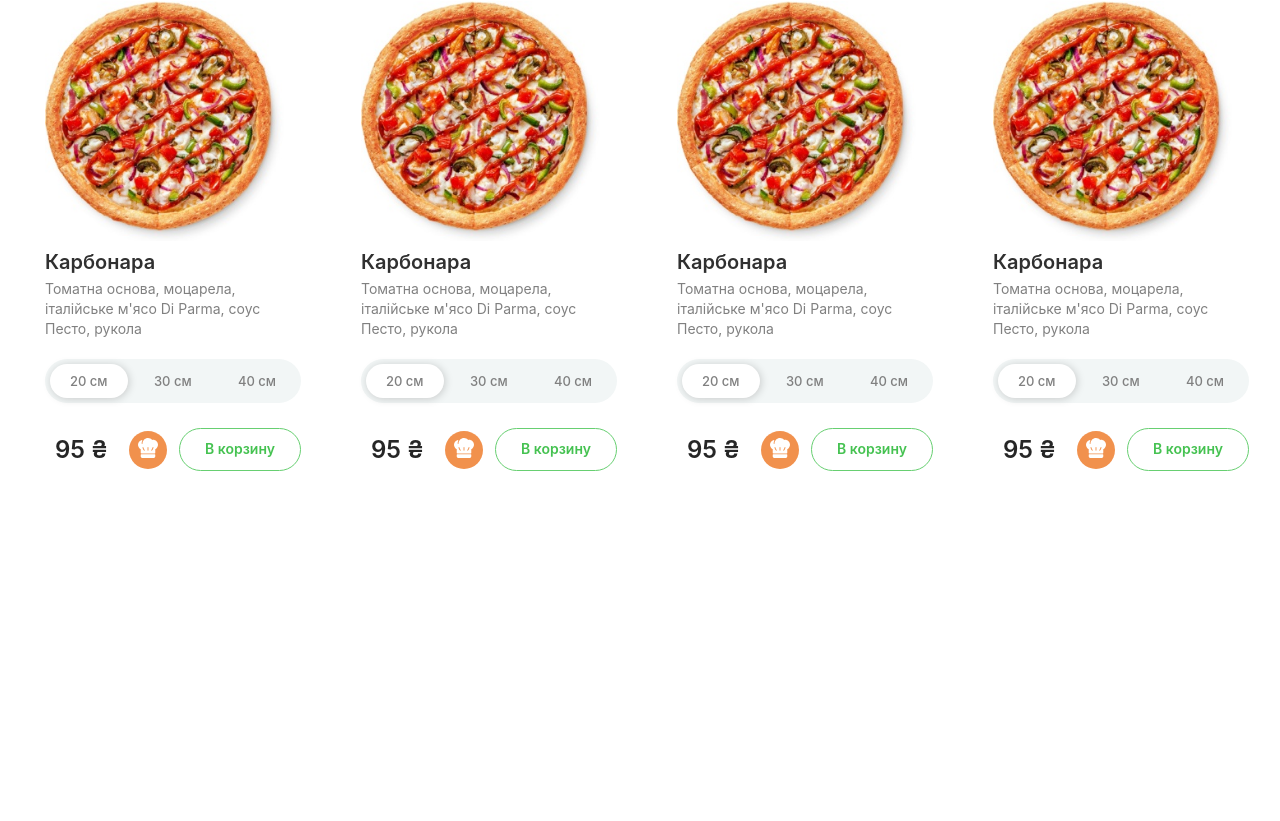
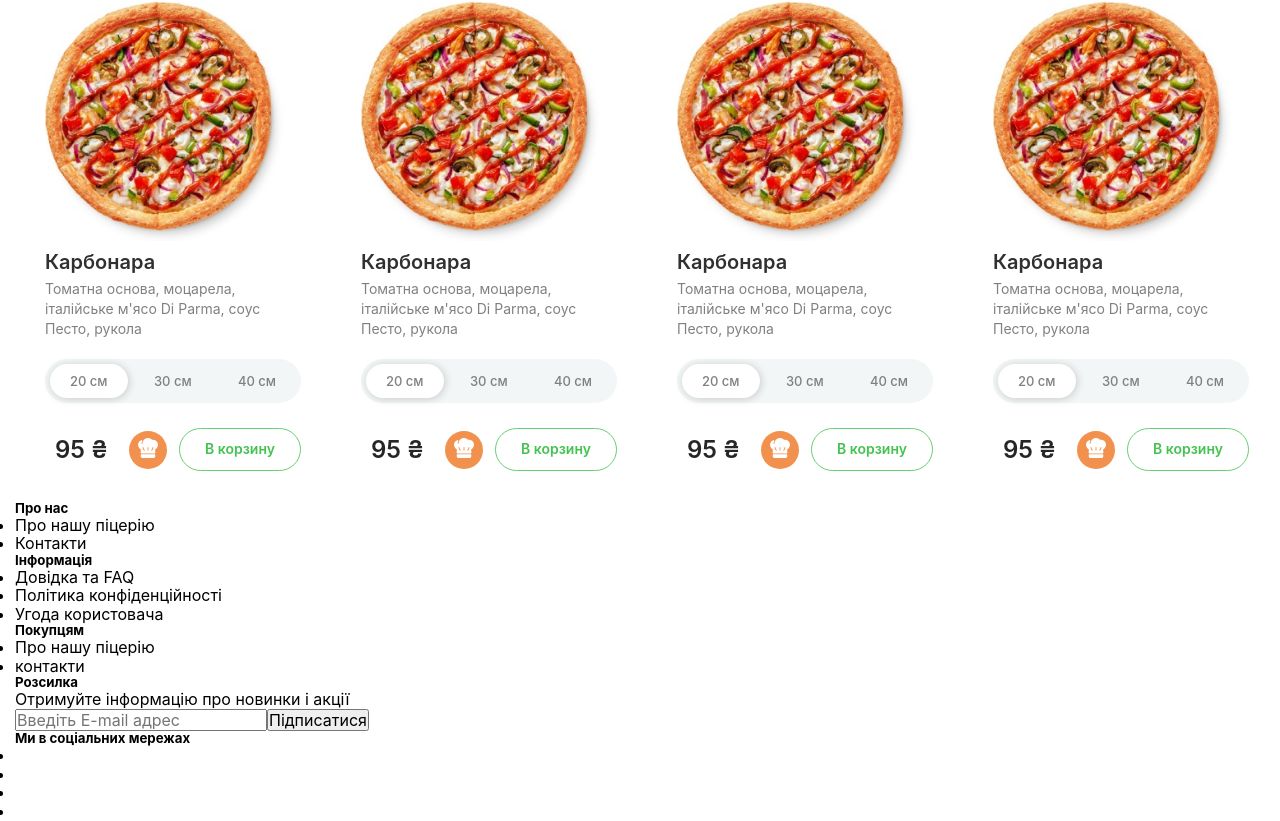
Before and after one commit to artur-petriv/napolitano-pizza_react-app, a React (Create React App) app in the folder napolitano/: page / in a window 1280 px wide. Shown: the part 2255-3076 px from the top of the page. Before the commit the page ends 2756 px from the top, so only its background shows below. Built offline with nearby package versions, Linux system fonts and the light colour scheme.

Commit message:
Add footer markup

```diff
--- a/napolitano/src/App.js
+++ b/napolitano/src/App.js
@@ -3,6 +3,7 @@ import Header from "./Components/Header/Header";
 import Menu from "./Components/Menu/Menu";
 import Banner from "./Components/Banner/Banner";
 import Content from "./Components/Content/Content";
+import Footer from "./Components/Footer/Footer";
 
 // Styles
 import "normalize.css";
@@ -16,6 +17,7 @@ function App() {
       <Banner />
       <Content type="pizza" title="Піца" />
       <Content type="drink" title="Напої" />
+      <Footer />
     </div>
   );
 }
--- /dev/null
+++ b/napolitano/src/Components/Footer/Footer.js
@@ -0,0 +1,66 @@
+import React from "react";
+
+// Styles
+import "./Footer.sass";
+
+function Footer() {
+  return (
+    <footer className="footer">
+      <div className="container footer__container">
+        <div className="footer__info">
+          <h5 className="footer__title">Про нас</h5>
+          <ul className="footer__list">
+            <li className="footer__item">Про нашу піцерію</li>
+            <li className="footer__item">Контакти</li>
+          </ul>
+        </div>
+
+        <div className="footer__info">
+          <h5 className="footer__title">Інформація</h5>
+          <ul className="footer__list">
+            <li className="footer__item">Довідка та FAQ</li>
+            <li className="footer__item">Політика конфіденційності</li>
+            <li className="footer__item">Угода користовача</li>
+          </ul>
+        </div>
+
+        <div className="footer__info">
+          <h5 className="footer__title">Покупцям</h5>
+          <ul className="footer__list">
+            <li className="footer__item">Про нашу піцерію</li>
+            <li className="footer__item">контакти</li>
+          </ul>
+        </div>
+
+        <div className="footer__info">
+          <h5 className="footer__title">Розсилка</h5>
+          <div className="footer-sub">
+            <p className="footer-sub__text">
+              Отримуйте інформацію про новинки і акції
+            </p>
+            <form className="footer-sub__form">
+              <input
+                type="email"
+                placeholder="Введіть E-mail адрес"
+                className="footer-sub__input"
+              />
+              <button className="footer-sub__button">Підписатися</button>
+            </form>
+          </div>
+        </div>
+
+        <div className="footer__info">
+          <h5 className="footer__title">Ми в соціальних мережах</h5>
+          <ul className="footer-socials">
+            <li className="footer-socials__item"></li>
+            <li className="footer-socials__item"></li>
+            <li className="footer-socials__item"></li>
+            <li className="footer-socials__item"></li>
+          </ul>
+        </div>
+      </div>
+    </footer>
+  );
+}
+
+export default Footer;
--- /dev/null
+++ b/napolitano/src/Components/Footer/Footer.sass
@@ -0,0 +1,15 @@
+.footer
+	&__container
+	&__info
+	&__title
+	&__list
+	&__item
+
+	&-subs
+		&__text
+		&__form
+		&__input
+		&__button
+
+	&-socials
+		&__item
```
